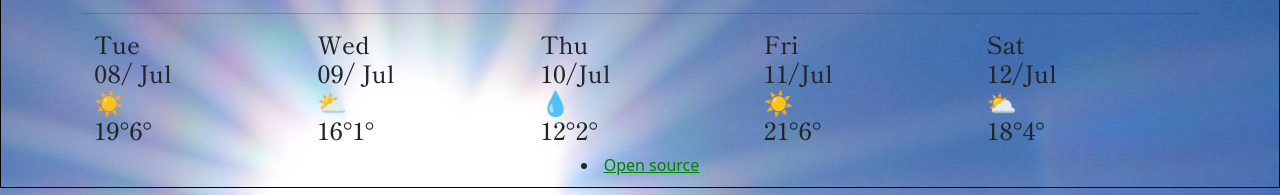
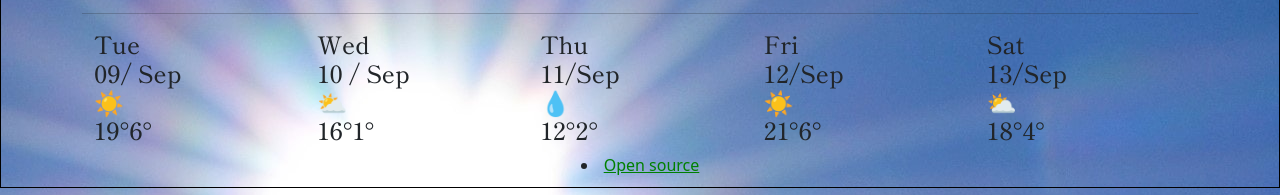
Before and after one commit to SamanthaMk/Weather-App, a plain HTML site: page index.html in a window 1280 px wide. Shown: the part 280-475 px from the top of the page. Drawn offline with nearby package versions, Linux system fonts and the light colour scheme; no server answers; a web font is replaced by a local one.

Commit message:
In Html I updated my date to the current date .

```diff
--- a/index.html
+++ b/index.html
@@ -58,7 +58,7 @@
             <h4>
             Tue
             <br/>
-            08/ Jul
+            09/ Sep
             <br/>
             ☀️
             <br/>
@@ -69,7 +69,7 @@
              <h4>
             Wed
              <br/>
-            09/ Jul
+           10 / Sep
             <br/>
             ⛅️
             <br/>
@@ -80,7 +80,7 @@
             <h4>
             Thu
             <br/>
-            10/Jul
+            11/Sep
             <br/>
             💧
             <br/>
@@ -91,7 +91,7 @@
             <h4>
             Fri
             <br/>
-            11/Jul
+            12/Sep
             <br/>
             ☀️
             <br/>
@@ -102,7 +102,7 @@
             <h4>
             Sat
             <br/>
-            12/Jul
+            13/Sep
             <br/>
             ⛅️
             <br/>
```
